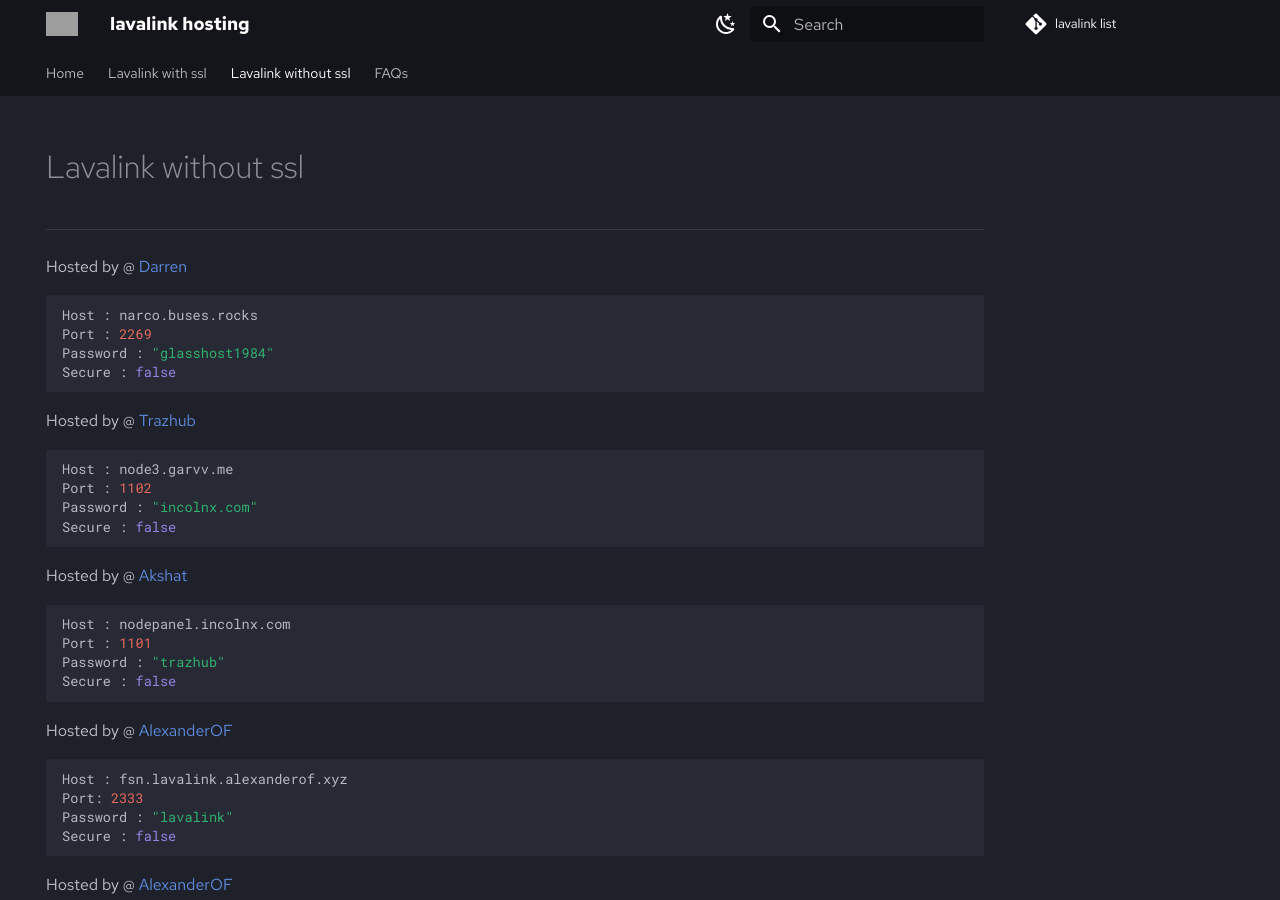
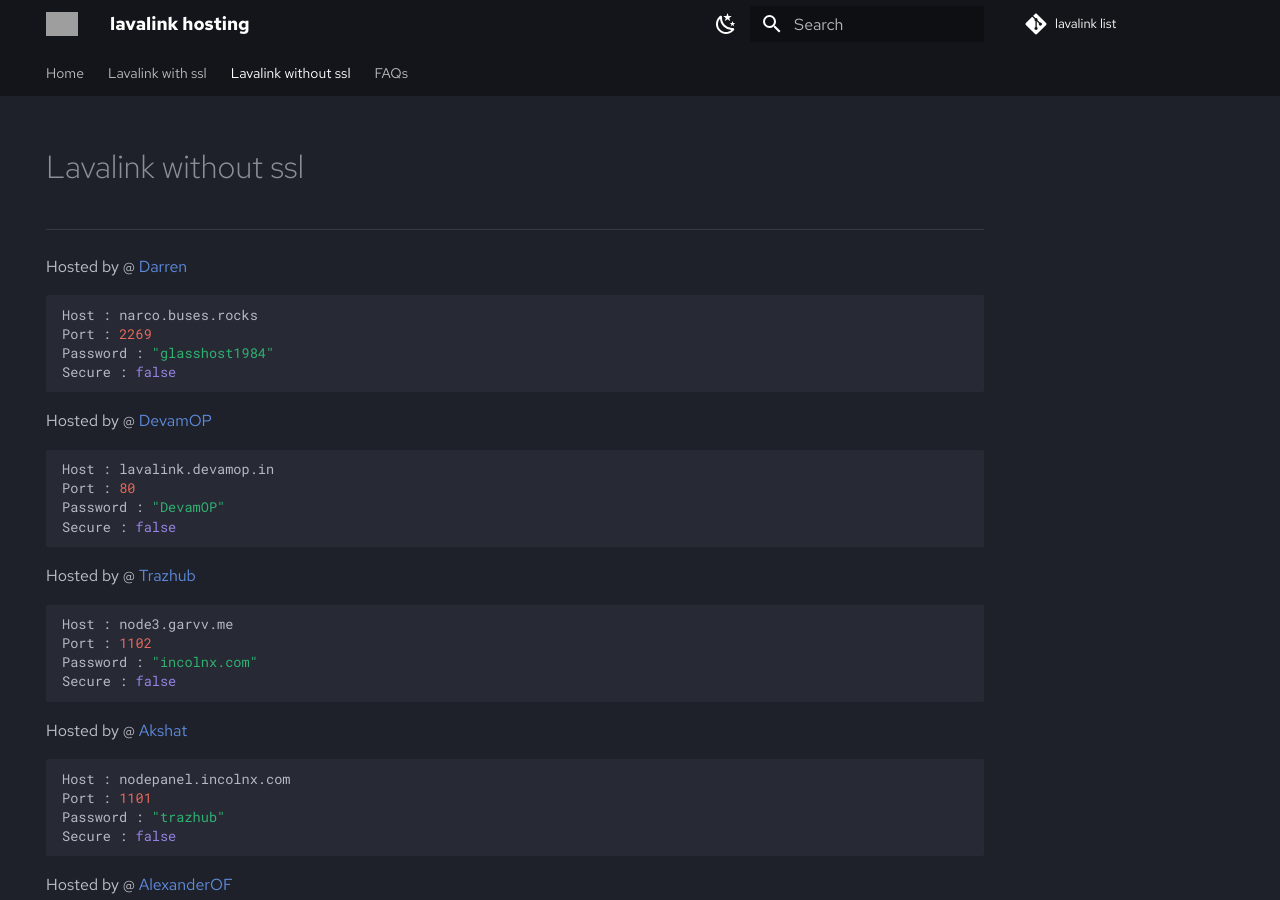
Before and after one commit to DarrenOfficial/lavalink-list, an MkDocs documentation site: the page built from docs/NoSSL/lavalink-without-ssl.md, in a window 1280 px wide and 900 px high. Built offline with MkDocs 1.6.1 and Material for MkDocs 9.7.7, drawn with Linux system fonts in a browser that asks for light colours; comment, search, counter and statistics services are not loaded; grey boxes are pictures that could not be loaded.

Commit message:
Update lavalink-without-ssl.md
Add my lavalink

````diff
--- a/docs/NoSSL/lavalink-without-ssl.md
+++ b/docs/NoSSL/lavalink-without-ssl.md
@@ -13,8 +13,16 @@ Host : narco.buses.rocks
 Port : 2269
 Password : "glasshost1984"
 Secure : false
+```
 
+Hosted by @ [DevamOP](https://bit.ly/m/devam)
+```bash
+Host : lavalink.devamop.in
+Port : 80
+Password : "DevamOP"
+Secure : false
 ```
+
 Hosted by @ [Trazhub](https://garvverma.me)
 ```bash
 Host : node3.garvv.me
````
